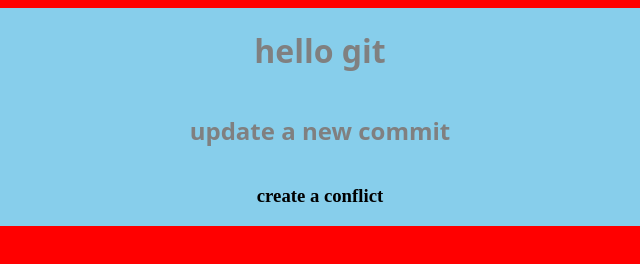
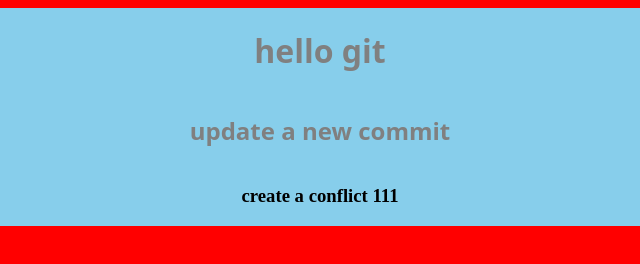
Before and after one commit to toniiplaycode/the-first-git, a plain HTML site: page index.html in a window 1280 px wide. Shown: the full height of the page, 320-960 px from the left. Drawn offline with Linux system fonts and the light colour scheme.

Commit message:
Update index.html

```diff
--- a/index.html
+++ b/index.html
@@ -12,7 +12,7 @@
     <div>
         <h1>hello git</h1>
         <h2>update a new commit</h2>
-        <h3>create a conflict</h3>
+        <h3>create a conflict 111</h3>
     </div>
 </body>
 </html>
```
